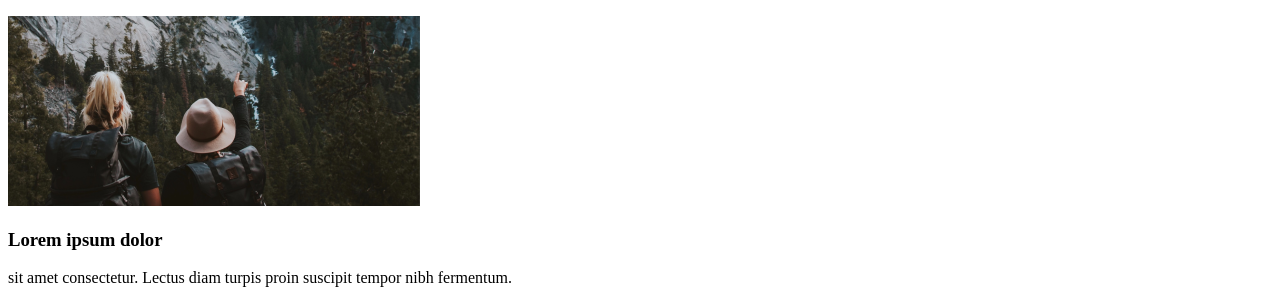
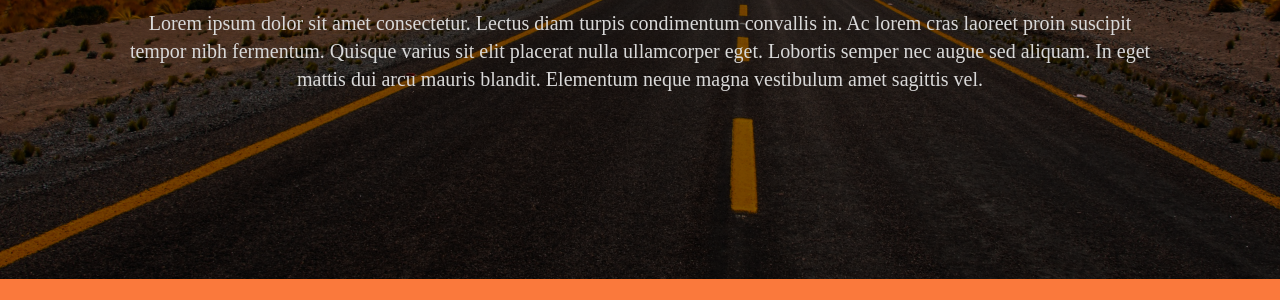
Before and after one commit to Sopromadze/homework9, a plain HTML site: page index.html in a window 1280 px wide. Shown: the part 321-621 px from the top of the page. Drawn offline with Linux system fonts and the light colour scheme; the site is published under a folder, as on GitHub Pages, so addresses that start at the root find nothing.

Commit message:
update index.html link

```diff
--- a/index.html
+++ b/index.html
@@ -4,11 +4,11 @@
 <head>
     <meta charset="UTF-8">
     <meta name="viewport" content="width=device-width, initial-scale=1.0">
-    <link rel="stylesheet" href="/css/reset.css">
-    <link rel="stylesheet" href="/css/style.css">
-    <link rel="stylesheet" href="/css/laptop.css">
-    <link rel="stylesheet" href="/css/tablet.css">
-    <link rel="stylesheet" href="/css/mobile.css">
+    <link rel="stylesheet" href="./css/reset.css">
+    <link rel="stylesheet" href="./css/style.css">
+    <link rel="stylesheet" href="./css/laptop.css">
+    <link rel="stylesheet" href="./css/tablet.css">
+    <link rel="stylesheet" href="./css/mobile.css">
     <title>Home</title>
 </head>
 
```
